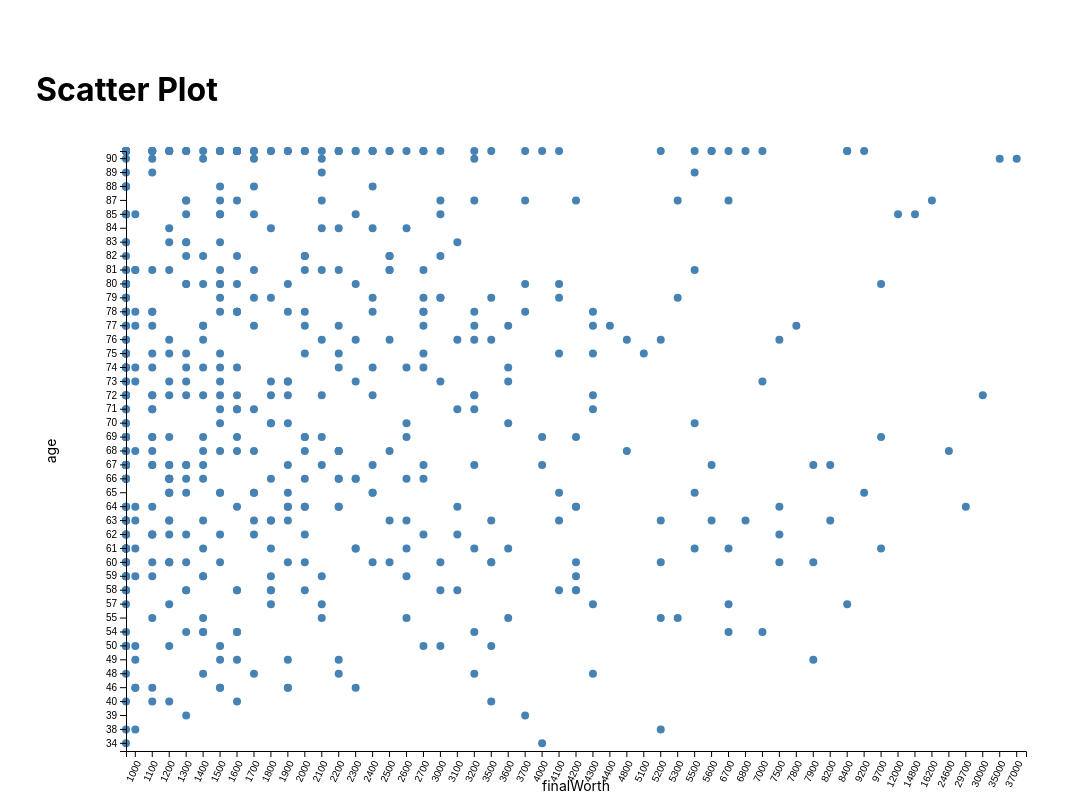
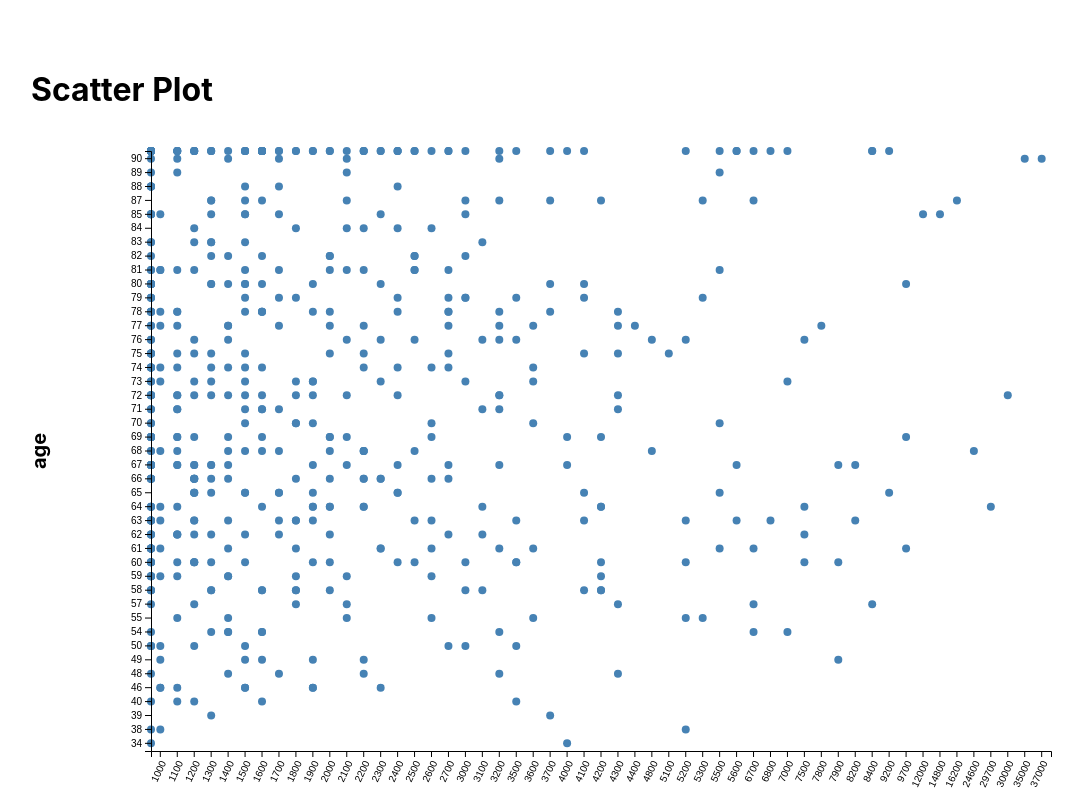
Before and after one commit to kushaal-rana/VIS, a React (Create React App) app: page / in a window 1280 px wide. Shown: the part 840-1640 px from the top of the page, without its empty margins (94-1177 px from the left). Built offline with nearby package versions, Linux system fonts and the light colour scheme.

Commit message:
text changes

```diff
--- a/src/components/ScatterPlot.js
+++ b/src/components/ScatterPlot.js
@@ -8,7 +8,7 @@ const ScatterPlot = ({ data }) => {
   const [selectedAxis, setSelectedAxis] = useState("x");
 
   // Dimensions and margins for the plot
-  const margin = { top: 20, right: 30, bottom: 100, left: 90 };
+  const margin = { top: 20, right: 10, bottom: 100, left: 120 };
   const width = 900;
   const height = 600;
   if (!data) return null;
@@ -108,18 +108,18 @@ const yScale = d3
           {/* X Axis label */}
           <text
             textAnchor="middle"
-            transform={`translate(${width / 2}, ${height + margin.top + 20})`}
-            style={{ fontSize: "14px" }}
+            transform={`translate(${width / 2}, ${height + margin.top + 60})`}
+            style={{ fontSize: "20px", fontWeight: "bold" }}
           >
             {xVariable}
           </text>
           {/* Y Axis label */}
           <text
             textAnchor="middle"
-            transform={`translate(${-margin.left + 20}, ${
+            transform={`translate(${-margin.left + 15}, ${
               height / 2
             }) rotate(-90)`}
-            style={{ fontSize: "14px" }}
+            style={{ fontSize: "20px", fontWeight: "bold" }}
           >
             {yVariable}
           </text>
```
